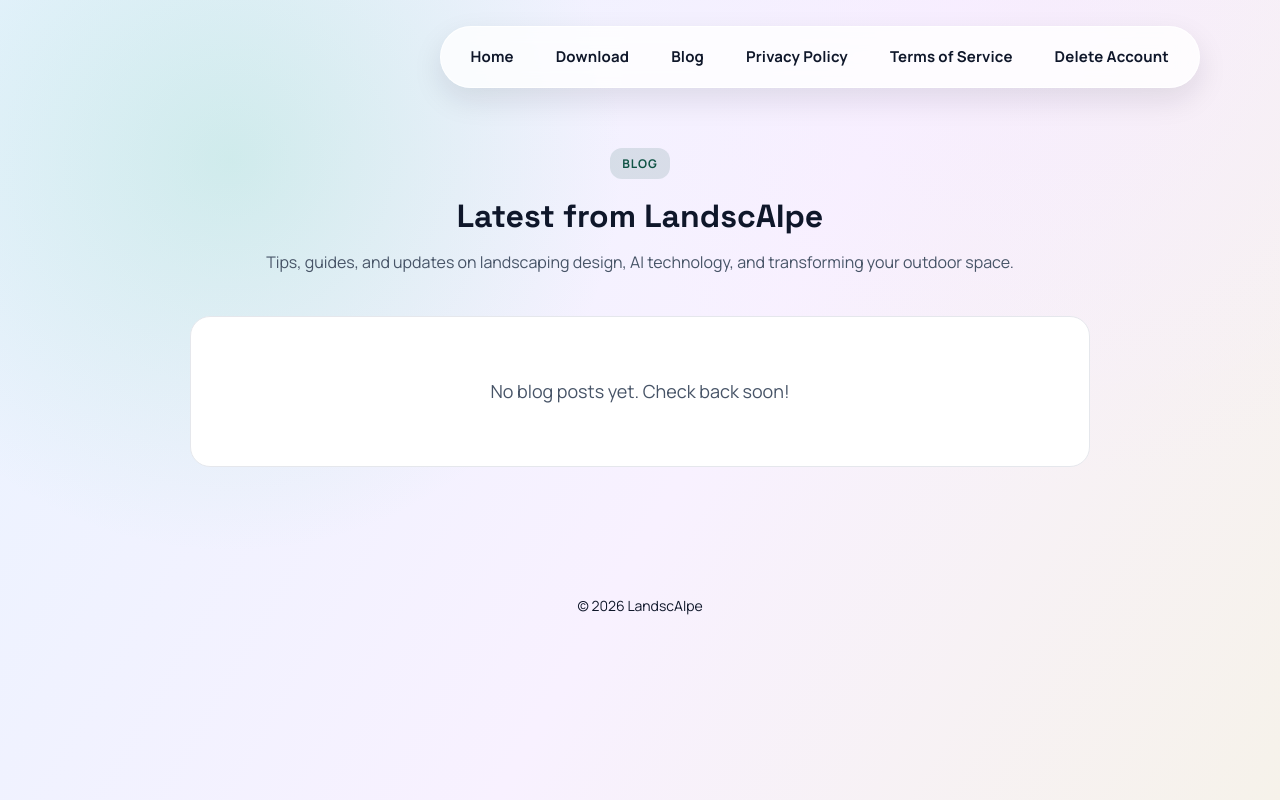
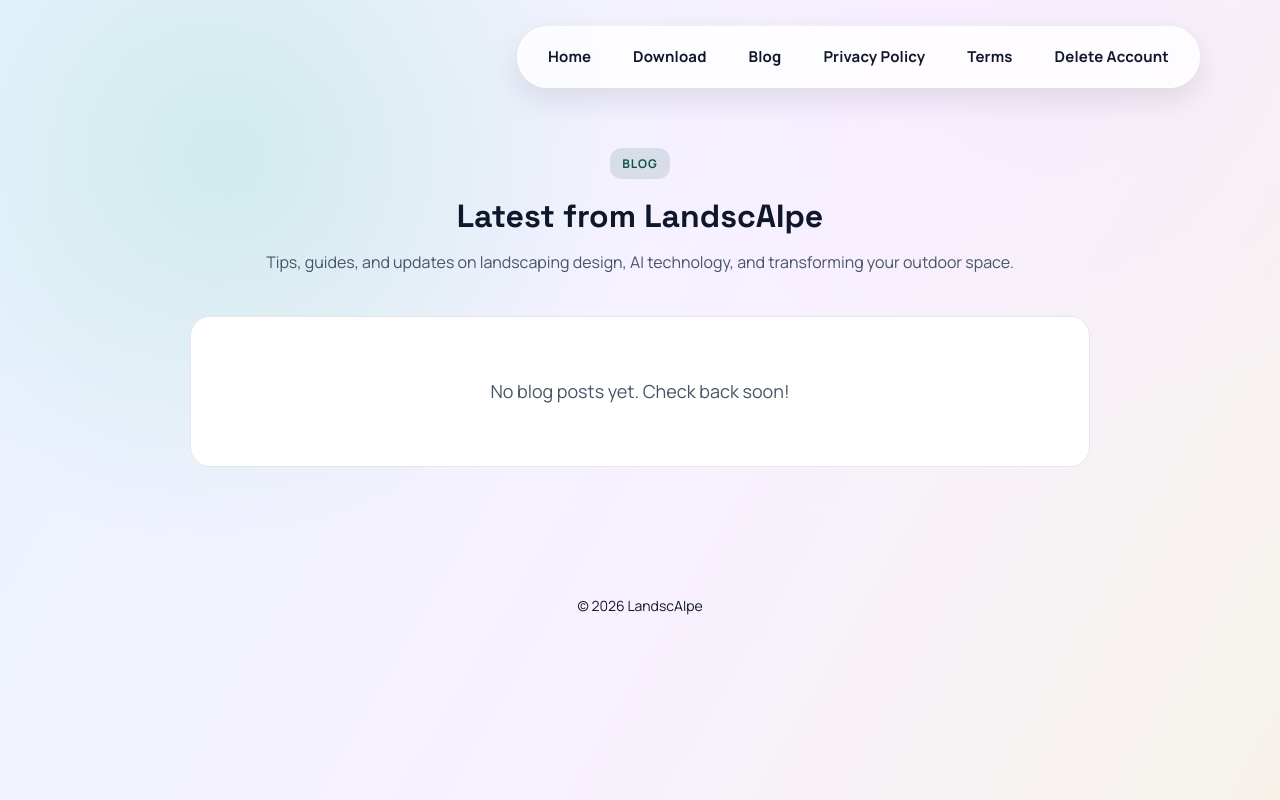
Before and after one commit to MichaelKlapp/landscaipeapp-pages, a plain HTML site: page blog.html in a window 1280 px wide. Drawn offline with Linux system fonts and the light colour scheme.

Commit message:
more 'terms' update

```diff
--- a/blog.html
+++ b/blog.html
@@ -20,7 +20,7 @@
 <a href="/test-links.html">Download</a>
 <a href="/blog.html">Blog</a>
 <a href="/privacy.html">Privacy Policy</a>
-<a href="/terms.html">Terms of Service</a>
+<a href="/terms.html">Terms</a>
 <a href="/delete-account.html">Delete Account</a>
 </nav>
 </header>
```
Also changed, not shown: blog/blog-post-template.html (+1 -1 lines), delete-account.html (+1 -1 lines), privacy.html (+1 -1 lines), terms.html (+1 -1 lines), test-links.html (+1 -1 lines), thanks.html (+1 -1 lines), waitlist.html (+1 -1 lines).
